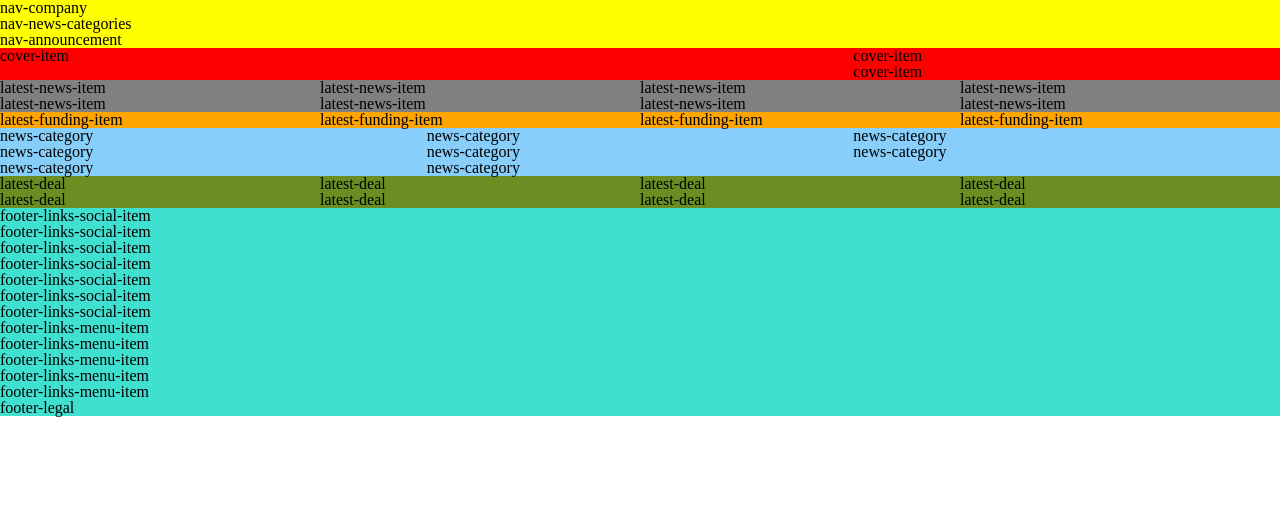
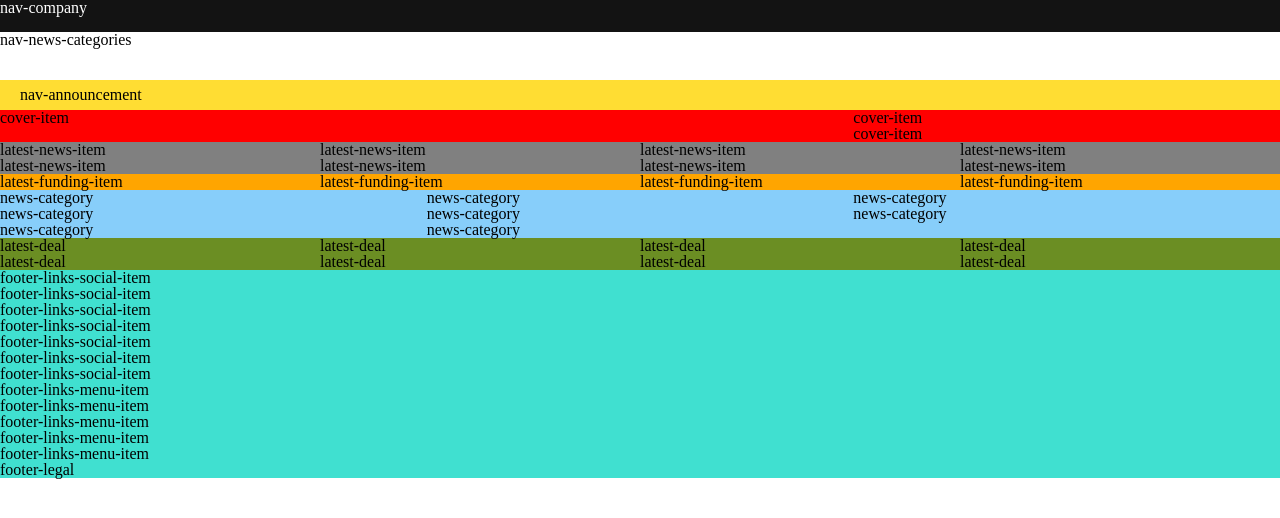
Before and after one commit to AdePrieelle/the-next-web-clone, a plain HTML site: page index.html in a window 1280 px wide. Drawn offline with Linux system fonts and the light colour scheme.

Commit message:
Add navbar media queries and logo

```diff
--- a/assets/stylesheets/main.css
+++ b/assets/stylesheets/main.css
@@ -9,7 +9,97 @@ html {
 /* Navbar */
 
 .navbar {
-	background-color: yellow;
+	background-color: white;
+}
+
+/* Navbar wrapper logo-company-news-categories*/
+
+.wrapper-nav-logo-company-news-categories {
+	display: flex;
+	height: 48px;
+}
+
+.wrapper-nav-company-news-categories {
+	width: calc(100% - 106px);
+}
+
+@media screen and (min-width: 1024px) {
+	.wrapper-nav-company-news-categories {
+		width: 100%;
+	}
+}
+
+@media screen and (min-width: 768px) {
+	.wrapper-nav-logo-company-news-categories {
+		height: 80px;
+	}
+}
+
+/* Nav logo */
+
+.nav-logo {
+	display: flex;
+	justify-content: center;
+	align-items: center;
+	width: 106px;
+	height: 100%;
+	background: linear-gradient(to bottom right,#c09,#f42 85%);
+}
+
+.nav-logo-img {
+	width: 66px;
+	height: 16px;
+}
+
+@media screen and (min-width: 1024px) {
+	.nav-logo {
+		display: none;
+	}
+}
+
+/* Navbar Company */
+
+.nav-company {
+	display: none;
+	height: 32px;
+	background: #131313;
+	color: white;
+}
+
+@media screen and (min-width: 768px) {
+	.nav-company {
+		display: block;
+	}
+}
+
+/* Navbar news categories */
+
+.nav-news-categories {
+
+}
+
+/* Navbar announcement */
+
+.nav-announcement {
+	display: flex;
+	justify-content: center;
+	align-items: center;
+	height: 60px;
+	background-color: #fd3;
+}
+
+@media screen and (min-width: 768px) {
+	.nav-announcement {
+		justify-content: flex-start;
+		height: 30px;
+		padding-left: 126px;
+	}
+}
+
+@media screen and (min-width: 1024px) {
+	.nav-announcement {
+		padding-left: 20px;
+	}
 }
 
 /* Cover */
--- a/index.html
+++ b/index.html
@@ -11,8 +11,15 @@
   <body>
 
     <nav class="navbar">
-      <div class="nav-company">nav-company</div>
-      <div class="nav-news-categories">nav-news-categories</div>
+      <div class="wrapper-nav-logo-company-news-categories">
+        <div class="nav-logo">
+          <img class="nav-logo-img" src="https://cdn0.tnwcdn.com/wp-content/themes/cyberdelia/assets/img/tnw.svg" alt="The Next Web">
+        </div>
+        <div class="wrapper-nav-company-news-categories">
+          <div class="nav-company">nav-company</div>
+          <div class="nav-news-categories">nav-news-categories</div>
+        </div>
+      </div>
       <div class="nav-announcement">nav-announcement</div>
     </nav>
 
```
